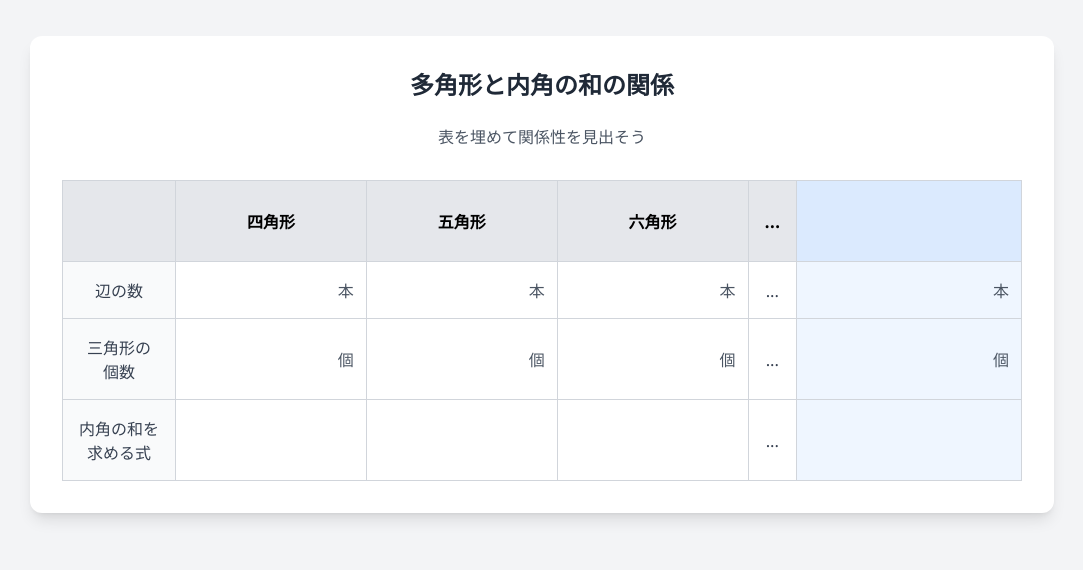
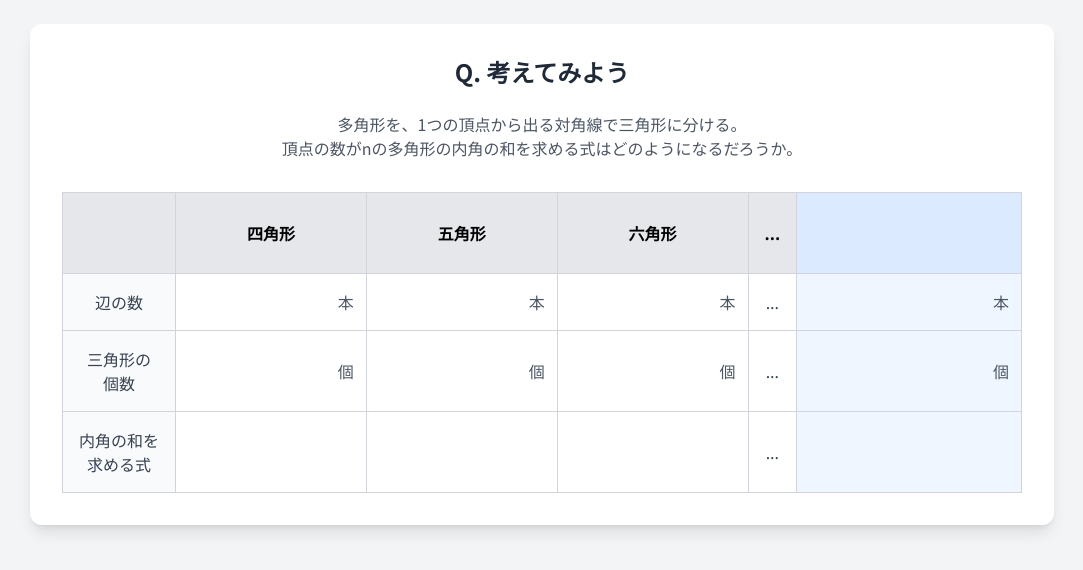
Before and after one commit to nakajim0720/Teaching-Methodology-Mathematics, a plain HTML site: page index.html in a window 1280 px wide. Shown: the part 126-696 px from the top of the page, without its empty margins (98-1181 px from the left). Drawn offline with nearby package versions, Linux system fonts and the light colour scheme.

Commit message:
Update index.html

```diff
--- a/index.html
+++ b/index.html
@@ -34,8 +34,8 @@
 <body class="bg-gray-100 flex items-center justify-center min-h-screen p-4">
 
     <div class="bg-white p-6 sm:p-8 rounded-xl shadow-lg w-full max-w-5xl">
-        <h1 class="text-xl sm:text-2xl font-bold text-center text-gray-800 mb-6">多角形と内角の和の関係</h1>
-        <p class="text-center text-gray-600 mb-8">表を埋めて関係性を見出そう</p>
+        <h1 class="text-xl sm:text-2xl font-bold text-center text-gray-800 mb-6">Q. 考えてみよう</h1>
+        <p class="text-center text-gray-600 mb-8">多角形を、1つの頂点から出る対角線で三角形に分ける。<br>頂点の数がnの多角形の内角の和を求める式はどのようになるだろうか。</p>
 
         <!-- テーブルが画面幅を超える場合に横スクロールできるようにします -->
         <div class="overflow-x-auto">
```
